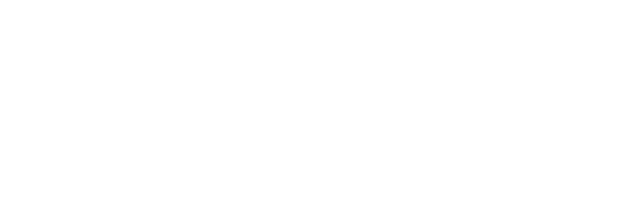
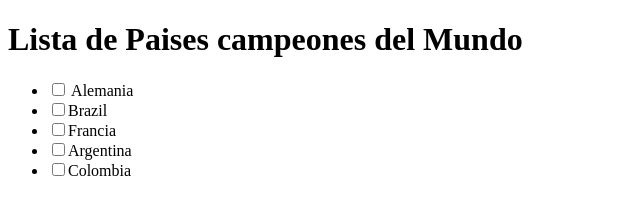
Before and after one commit to JorgeAraque/CSS, a website: page CSS_2/index.html in a window 1280 px wide. Shown: the whole page, without its empty margins (0-640 px from the left). Drawn offline with Linux system fonts and the light colour scheme.

Commit message:
se adiciono live-server

```diff
--- a/CSS_2/index.html
+++ b/CSS_2/index.html
@@ -9,7 +9,14 @@
 </head>
 <body>
 
-
+    <h1>Lista de Paises campeones del Mundo</h1>
+    <ul>
+        <li><input type="checkbox"> Alemania</li>
+        <li><input type="checkbox">Brazil</li>
+        <li><input type="checkbox">Francia</li>
+        <li><input type="checkbox">Argentina</li>
+        <li><input type="checkbox">Colombia</li>
+    </ul>
 
 </body>
 </html>
```
Also changed, not shown: package.json (added, +22 -0 lines), 2 other files.
